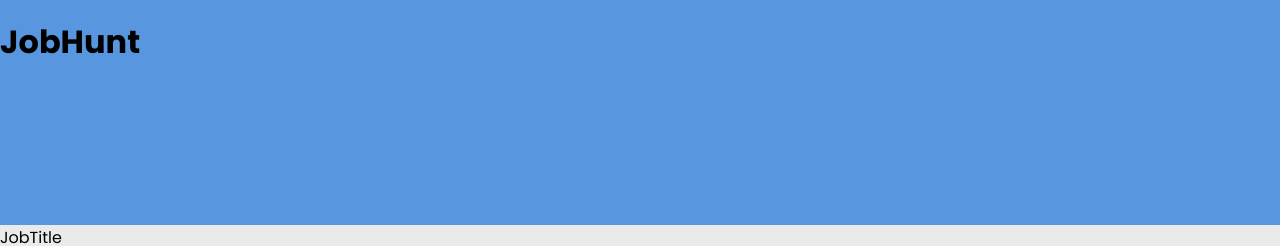
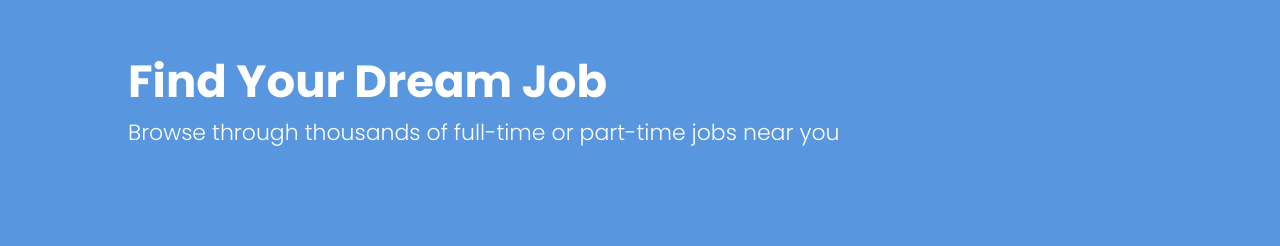
Before and after one commit to soumyadri/assignment-goodera, a plain HTML site: page index.html in a window 1280 px wide. Shown: the part 95-341 px from the top of the page. Drawn offline with Linux system fonts and the light colour scheme.

Commit message:
Header section created

```diff
--- a/index.css
+++ b/index.css
@@ -6,11 +6,11 @@ body{
 }
 .top-container{
     background-color: #5896df;
-    height: 40vh;
+    height: 43vh;
 }
 .bottom-container{
     background-color: #eaeaea;
-    height: 60vh;
+    height: 57vh;
 }
 .navbar-container{
     display: flex;
@@ -73,3 +73,19 @@ h1{
 .right-option-navbar-container button:hover{
     text-decoration: underline;
 }
+
+/* Header container */
+.heading-container{
+    width: 80%;
+    margin: 4% auto;
+    color: #ffffff;
+}
+.heading-container h1{
+    font-size: 45px;
+    margin: 0;
+}
+.heading-container h4{
+    font-size: 22px;
+    font-weight: 300;
+    margin: 0;
+}
--- a/index.html
+++ b/index.html
@@ -12,7 +12,9 @@
     <link rel="stylesheet" href="https://fonts.googleapis.com/icon?family=Material+Icons">
 </head>
 <body>
+    <!-- Top Container include Navbar and Header -->
     <div class="top-container">
+        <!-- Navbar Section -->
         <div class="navbar-container">
             <div class="logo-container">
                 <img class="logo-icon" src="attribute/outline_business_center_white_36dp.png" alt="logo">
@@ -27,7 +29,12 @@
                 <button>Sign In</button>
             </div>
         </div>
-        <h1>JobHunt</h1>
+
+        <!-- Header Section -->
+        <div class="heading-container">
+            <h1>Find Your Dream Job</h1>
+            <h4>Browse through thousands of full-time or part-time jobs near you</h4>
+        </div>
     </div>
     <div class="bottom-container">
         JobTitle
```
